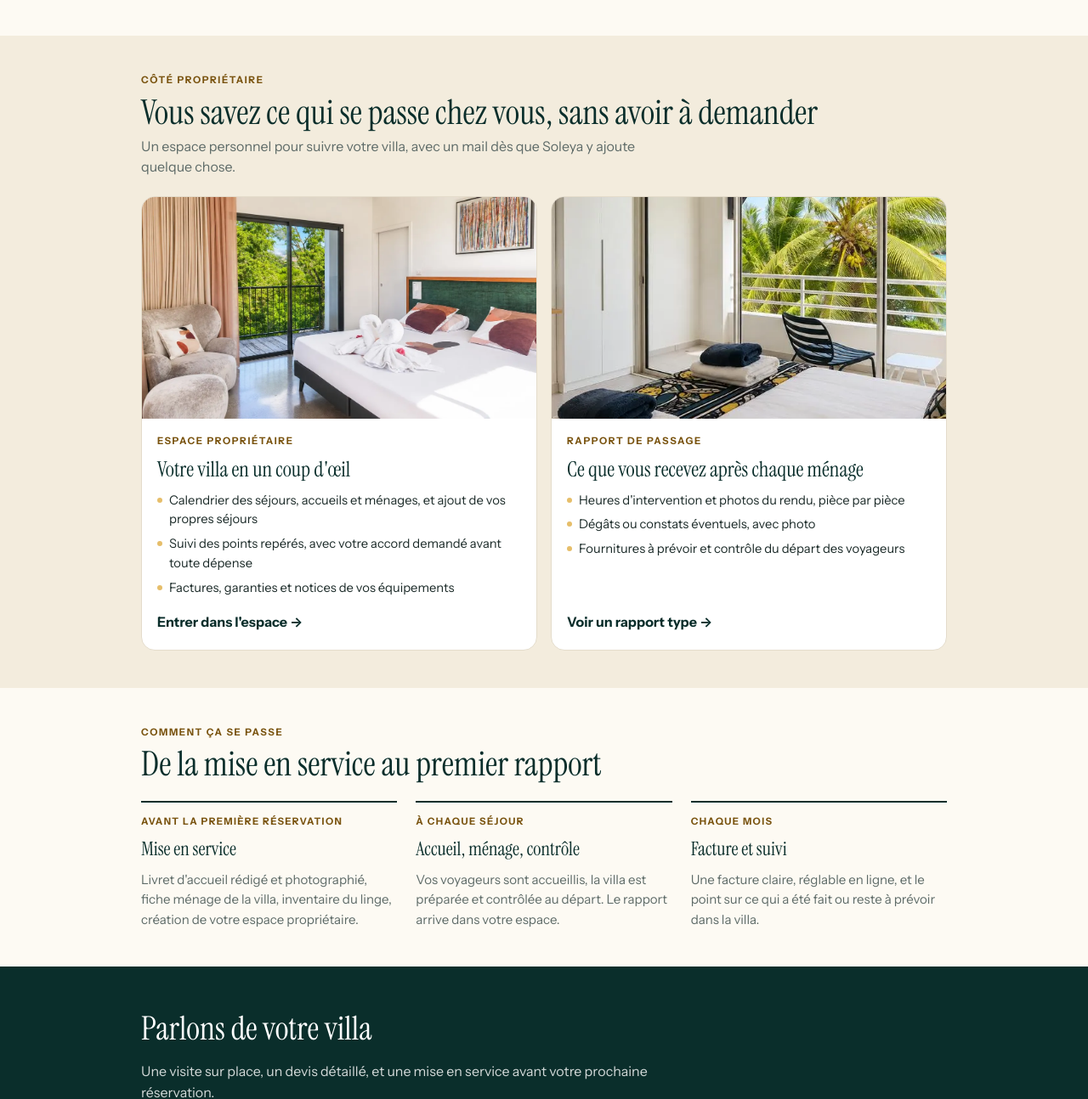
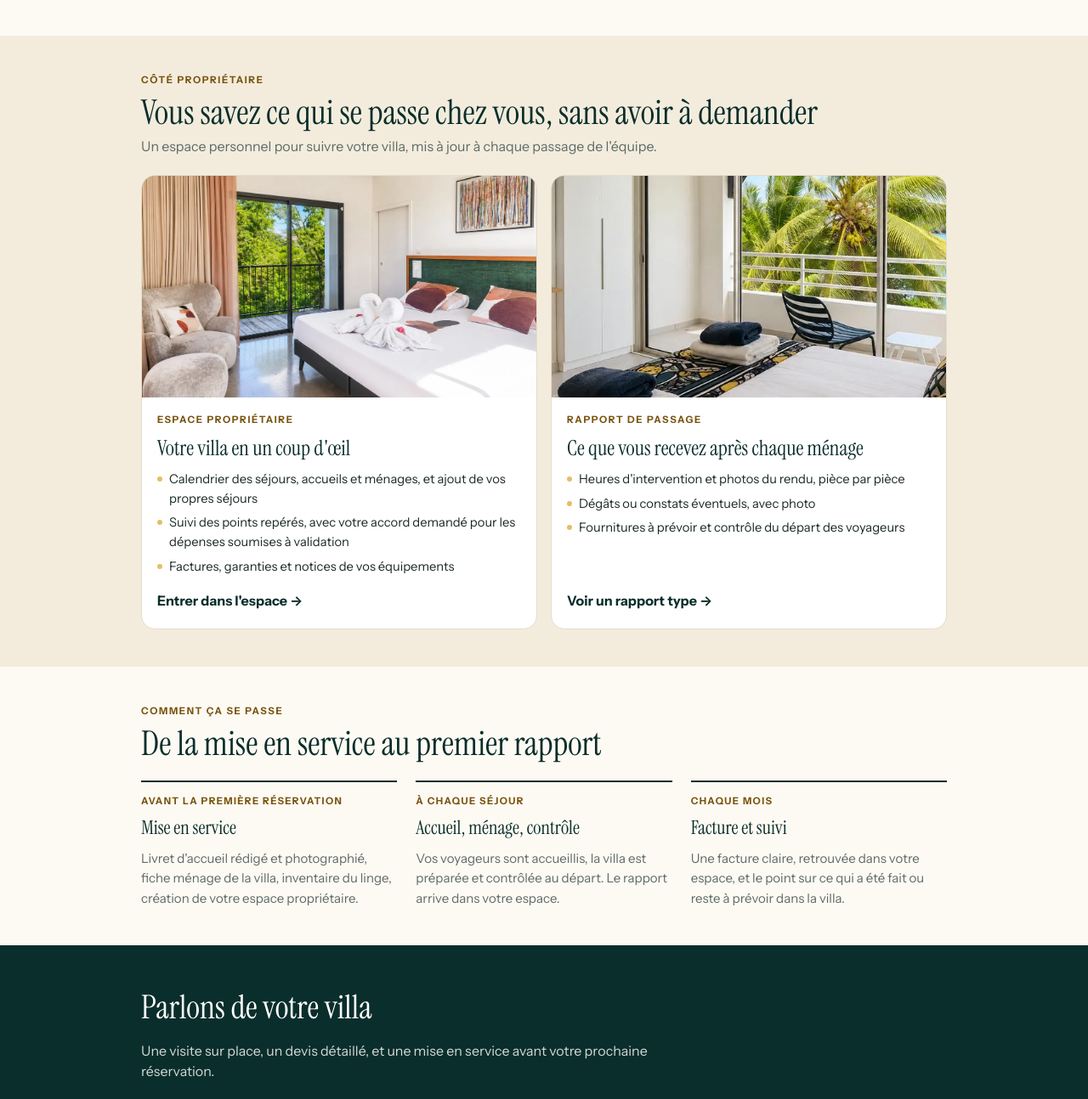
Before and after one commit to soleyaconciergerie-ctrl/soleya-inventaires, a plain HTML site: page demo/index.html in a window 1280 px wide. Shown: the part 1183-2477 px from the top of the page at 85% size. Drawn offline with Linux system fonts and the light colour scheme.

Commit message:
Add files via upload

```diff
--- a/demo/index.html
+++ b/demo/index.html
@@ -92,7 +92,7 @@ section{padding-block:44px}
   <div class="wrap">
     <div class="tete">
       <span class="etiquette">Côté voyageurs</span>
-      <h2>Un accueil digne d'un hôtel, sans clé à remettre en main propre</h2>
+      <h2>Un accueil soigné, en toute simplicité</h2>
       <p>Chaque villa reçoit son livret d'accueil digital, préparé et photographié par Soleya lors de la mise en service.</p>
     </div>
     <div class="grille">
@@ -131,7 +131,7 @@ section{padding-block:44px}
     <div class="tete">
       <span class="etiquette">Côté propriétaire</span>
       <h2>Vous savez ce qui se passe chez vous, sans avoir à demander</h2>
-      <p>Un espace personnel pour suivre votre villa, avec un mail dès que Soleya y ajoute quelque chose.</p>
+      <p>Un espace personnel pour suivre votre villa, mis à jour à chaque passage de l'équipe.</p>
     </div>
     <div class="grille">
       <a class="carte" href="proprietaire.html">
@@ -141,7 +141,7 @@ section{padding-block:44px}
           <h3>Votre villa en un coup d'œil</h3>
           <ul>
             <li>Calendrier des séjours, accueils et ménages, et ajout de vos propres séjours</li>
-            <li>Suivi des points repérés, avec votre accord demandé avant toute dépense</li>
+            <li>Suivi des points repérés, avec votre accord demandé pour les dépenses soumises à validation</li>
             <li>Factures, garanties et notices de vos équipements</li>
           </ul>
           <span class="ouvrir">Entrer dans l'espace →</span>
@@ -184,7 +184,7 @@ section{padding-block:44px}
       <div class="etape">
         <span class="quand">Chaque mois</span>
         <h3>Facture et suivi</h3>
-        <p>Une facture claire, réglable en ligne, et le point sur ce qui a été fait ou reste à prévoir dans la villa.</p>
+        <p>Une facture claire, retrouvée dans votre espace, et le point sur ce qui a été fait ou reste à prévoir dans la villa.</p>
       </div>
     </div>
   </div>
```
Also changed, not shown: demo/proprietaire.html (+1 -1 lines).
